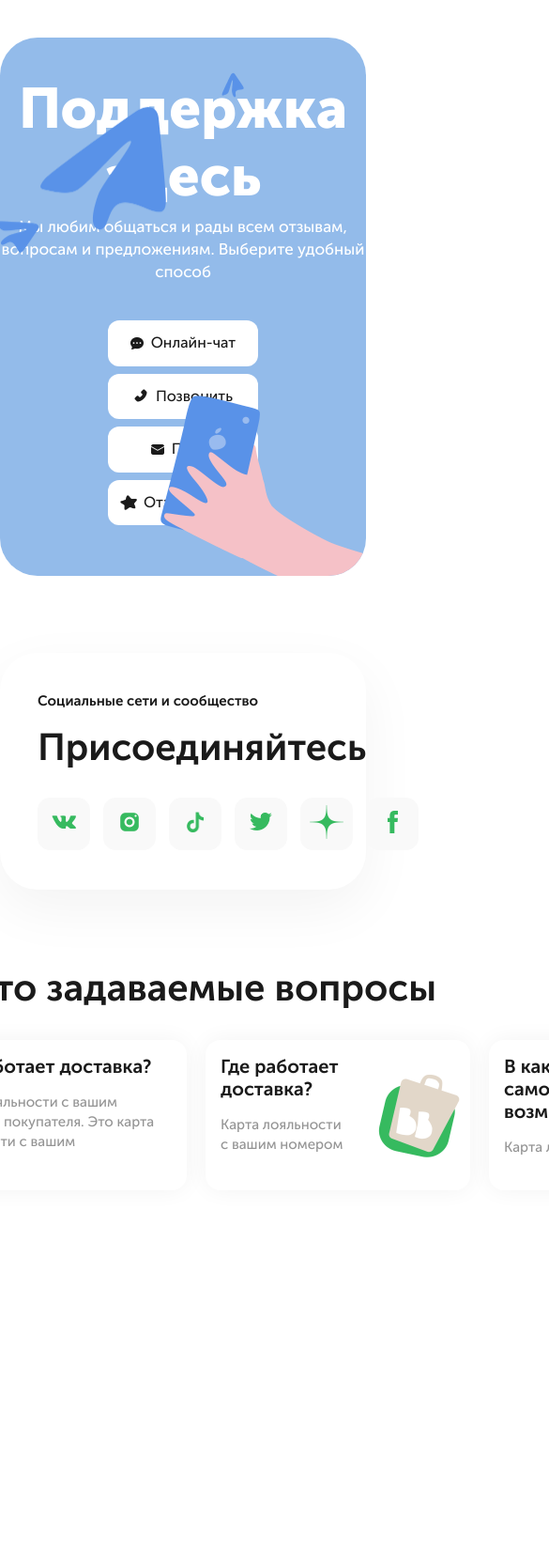
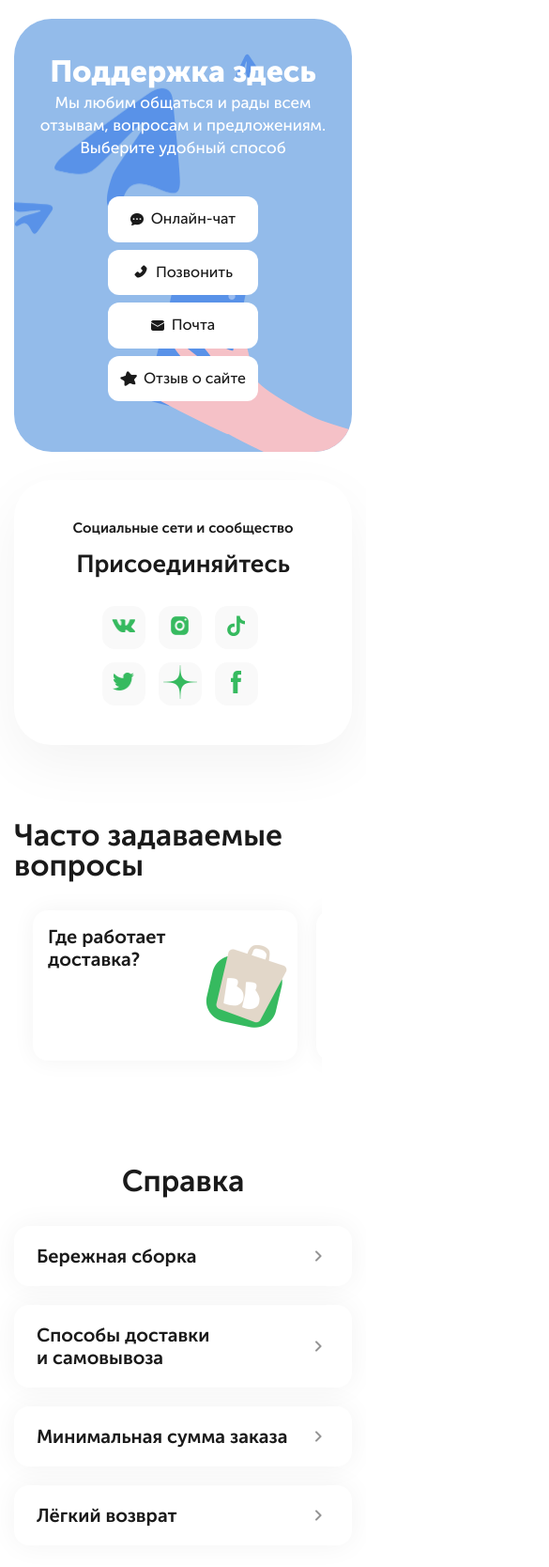
Before and after one commit to dunaisa/test-page-01, a plain HTML site: page index.html in a window 390 px wide. Shown: the top 1668 px of the page at 94% size, 585 px wide, since content can reach past the window. Before the commit the page ends 1389 px from the top, so only its background shows below. Drawn offline with Linux system fonts and the light colour scheme.

Commit message:
last section

```diff
--- a/index.html
+++ b/index.html
@@ -15,7 +15,7 @@
       Поддержка здесь
     </h1>
     <p class="contacts__subheading">
-      Мы любим общаться и рады всем отзывам, вопросам и предложениям. Выберите удобный способ
+      Мы любим общаться и рады всем отзывам, вопросам и&nbsp;предложениям. Выберите удобный способ
     </p>
     <ul class="contacts__items list">
       <li class="contacts__item list__item">
@@ -47,7 +47,7 @@
 
   <div class="networks">
     <div class="networks__text-wrapper">
-      <span class="networks__subheading">Социальные сети и сообщество</span>
+      <h2 class="networks__subheading">Социальные сети и&nbsp;сообщество</h2>
       <span class="networks__heading">Присоединяйтесь</span>
     </div>
     <ul class="networks__list list">
@@ -84,8 +84,8 @@
     </ul>
   </div>
 
-  <div class="slider-container">
-    <span class="slider-container__heading">Часто задаваемые вопросы</span>
+  <div class="slider-container section">
+    <h2 class="slider-container__heading section__heading">Часто задаваемые вопросы</h2>
     <div class="slider">
       <ul class="slider__list list">
         <li class="slider__item list__item">
@@ -109,7 +109,9 @@
           <p class="slider__item-heading ">Где работает доставка?</p>
         </li>
         <li class="slider__item list__item">
-          <p class="slider__item-heading ">Где работает доставка?</p>
+          <p class="slider__item-heading slider__item-heading_short">Где работает доставка?</p>
+          <p class="slider__item-subheading slider__item-subheading_short">Карта лояльности с&nbsp;вашим номером</p>
+          <img src="./images/bag.png" alt="Изображение пакета" class="slider__item-pic">
         </li>
         <li class="slider__item list__item">
           <p class="slider__item-heading ">Где работает доставка?</p>
@@ -118,13 +120,66 @@
 
 
 
-    <button class="slider__btn slider__btn_next">
-      <img src="./images/arrow-btn.png" alt="" class="slider__btn-arrow slider__btn-arrow_next">
-    </button>
+      <button class="slider__btn slider__btn_next" id="btn-next">
+        <img src="./images/arrow-btn.png" alt="" class="slider__btn-arrow slider__btn-arrow_next">
+      </button>
 
-    <button class="slider__btn slider__btn_prev">
-      <img src="./images/arrow-btn.png" alt="" class="slider__btn-arrow slider__btn-arrow_prev">
-    </button>
+      <button class="slider__btn slider__btn_prev" id="btn-prev">
+        <img src="./images/arrow-btn.png" alt="" class="slider__btn-arrow slider__btn-arrow_prev">
+      </button>
+    </div>
+
+  </div>
+
+  <div class="faq section">
+    <h2 class="faq__heading section__heading">Справка</h2>
+    <div class="faq__wrapper">
+      <div class="faq__box">
+        <div class="faq__question">
+          <h3 class="faq__question-heading">
+            Бережная сборка
+          </h3>
+          <img src="./images/faq-arrow.png" alt="" class="faq__arrow">
+        </div>
+        <div class="faq__answer">
+          <span class="faq__answer-text">Это карта лояльности с вашим номером покупат Это карта лояльности с вашим номером покупат</span>
+        </div>
+      </div>
+
+      <div class="faq__box">
+        <div class="faq__question">
+          <h3 class="faq__question-heading">
+            Способы доставки и&nbsp;самовывоза
+          </h3>
+          <img src="./images/faq-arrow.png" alt="" class="faq__arrow">
+        </div>
+        <div class="faq__answer">
+          <span class="faq__answer-text">Это карта лояльности с вашим номером покупат Это карта лояльности с вашим номером покупат</span>
+        </div>
+      </div>
+
+      <div class="faq__box">
+        <div class="faq__question">
+          <h3 class="faq__question-heading">
+            Минимальная сумма заказа
+          </h3>
+          <img src="./images/faq-arrow.png" alt="" class="faq__arrow">
+        </div>
+        <div class="faq__answer">
+          <span class="faq__answer-text">Это карта лояльности с вашим номером покупат Это карта лояльности с вашим номером покупат</span>
+        </div>
+      </div>
+      <div class="faq__box">
+        <div class="faq__question">
+          <h3 class="faq__question-heading">
+            Лёгкий возврат
+          </h3>
+          <img src="./images/faq-arrow.png" alt="" class="faq__arrow">
+        </div>
+        <div class="faq__answer">
+          <span class="faq__answer-text">Это карта лояльности с вашим номером покупат Это карта лояльности с вашим номером покупат</span>
+        </div>
+      </div>
     </div>
 
   </div>
--- a/index.js
+++ b/index.js
@@ -1,21 +1,29 @@
-const sliderList = document.querySelector('.slider__list');
-const nextBtnSlider = document.querySelector('.slider__btn_next');
-const prevBtnSlider = document.querySelector('.slider__btn_prev');
-let offset = 0;
+const initSlider = () => {
+  const sliderList = document.querySelector('.slider__list');
+  const sliderBtns = document.querySelectorAll('.slider .slider__btn');
+  const maxScrollLeft = sliderList.scrollWidth - sliderList.clientWidth;
 
-nextBtnSlider.addEventListener('click', function() {
-  if (offset > 306) {
-    nextBtnSlider.classList.add('slider__btn_next_inactive')
-  }
-  offset += 306;
-  sliderList.style.left = -offset + 'px'
-  console.log(offset)
+  sliderBtns.forEach(btn => {
+    btn.addEventListener('click', function() {
+      const dir = btn.id === 'btn-prev' ? -1 : 1;
+      const scrollAmount = sliderList.clientWidth * dir;
+      sliderList.scrollBy({left: scrollAmount, behavior: 'smooth'})
+    })
+  })
+
+  sliderList.addEventListener('scroll', () => {
+    sliderBtns[1].style.display = sliderList.scrollLeft <= 0 ? 'none' : 'block';
+    sliderBtns[0].style.display = sliderList.scrollLeft >= maxScrollLeft ? 'none' : 'block';
+  })
+
+}
+
+window.addEventListener('load', initSlider);
+
+const faqBox = document.querySelectorAll('.faq__box');
+
+faqBox.forEach(box => {
+  box.addEventListener('click', function() {
+    box.lastElementChild.classList.toggle('faq__answer_active')
+  })
 })
-
-prevBtnSlider.addEventListener('click', function() {
-  if (offset < 0) {
-    prevBtnSlider.classList.add('slider__btn_next_inactive')
-  }
-  offset -= 306;
-  sliderList.style.left = -offset + 'px'
-})
--- a/styles/style.css
+++ b/styles/style.css
@@ -1,13 +1,12 @@
 .page {
   max-width: 1280px;
   margin: 0 auto;
-  padding: 40px 0 80px;
+  padding: 40px 40px 80px;
   background-color: #ffffff;
   display: flex;
   flex-direction: column;
   align-items: center;
   justify-content: center;
-  /* gap: 80px; */
   color: #1A1A1A;
   font-family: "MuseoSansCyrl", sans-serif;
   box-sizing: border-box;
@@ -34,12 +33,11 @@
   background: #93BBEA;
   border-radius: 40px;
   padding: 40px 0 54px;
-  margin: 0 40px 82px;
+  margin: 0 0 82px;
   position: relative;
   overflow: hidden;
   max-width: 1200px;
   width: 100%;
-  box-sizing: border-box;
 }
 
 .contacts::before {
@@ -52,6 +50,7 @@
   background-image: url(../images/contacts/left-pic.png);
   background-repeat: no-repeat;
   background-size: 100% 100%;
+  z-index: 1;
 }
 
 .contacts::after {
@@ -64,6 +63,7 @@
   background-image: url(../images/contacts/right-pic.png);
   background-repeat: no-repeat;
   background-size: 100% 100%;
+  z-index: 1;
 }
 
 .contacts__heading {
@@ -73,8 +73,9 @@
   font-weight: 900;
   text-align: center;
   margin: 0;
-  padding: 0 0 6px 0;
+  padding: 0 20px 6px;
   color: #FFFFFF;
+  z-index: 2;
 }
 
 .contacts__subheading {
@@ -84,10 +85,11 @@
   font-weight: 400;
   text-align: center;
   margin: 0;
-  padding: 0 0 40px;
+  padding: 0 20px 40px;
   color: #FFFFFF;
   display: block;
   max-width: 535px;
+  z-index: 2;
 }
 
 .contacts__items {
@@ -98,6 +100,7 @@
   align-items: center;
   gap: 8px;
   margin: 0 100px;
+  z-index: 2;
 }
 
 .contacts__item {
@@ -112,19 +115,11 @@
 }
 
 .contacts__link {
-  /* font-family: "MuseoSansCyrl", sans-serif;
-  font-size: 15px;
-  line-height: 18px;
-  font-weight: 600; */
   padding: 0;
   margin: 0;
   color: #1A1A1A;
   display: flex;
   align-items: center;
-}
-
-.contacts__link-icon {
-
 }
 
 .contacts__link-icon_chat {
@@ -237,9 +232,10 @@
   display: flex;
   flex-direction: column;
   align-items: center;
+  margin-bottom: 80px;
 }
 
-.slider-container__heading {
+.section__heading {
   font-family: "MuseoSansCyrl", sans-serif;
   font-size: 40px;
   line-height: 48px;
@@ -250,30 +246,30 @@
 }
 
 .slider {
-  max-width: 1200px;
-  width: 100%;
-  padding: 32px 20px;
-  /* margin: 32px 20px; */
+  width: 84vw;
   overflow: hidden;
   position: relative;
   box-sizing: border-box;
+  align-self: start;
 }
 
 .slider__list {
-  width: 2142px;
-  height: 170px;
-  display: flex;
+  display: grid;
+  overflow-x: auto;
+  grid-template-columns: repeat(7, 1fr);
   gap: 20px;
-  position: relative;
-  left: 0;
-  transition: all ease 1s;
+  scrollbar-width: none;
+  padding: 32px 20px;
+
+}
+
+.slider__list::-webkit-scrollbar {
+  display: none;
 }
 
 .slider__item {
-  /* max-height: 160px; */
   height: 160px;
-  max-width: 282px;
-  width: 100%;
+  width: 282px;
   display: flex;
   flex-direction: column;
   flex-wrap: wrap;
@@ -339,15 +335,20 @@
 }
 
 .slider__btn_next {
-  right: 0;
+  right: 3px;
 }
 
-.slider__btn_next_inactive {
+.slider__btn_inactive {
   display: none;
 }
 
+.slider__btn_active {
+  display: block;
+}
+
 .slider__btn_prev {
-  left: 0;
+  left: 3px;
+  display: none;
 }
 
 .slider__btn-arrow {
@@ -359,3 +360,167 @@
 .slider__btn-arrow_prev {
   transform: rotate(180deg);
 }
+
+.faq {
+  width: 100%;
+  display: flex;
+  flex-direction: column;
+  justify-content: center;
+  align-items: center;
+}
+
+.faq__heading {
+  margin-bottom: 32px;
+}
+
+.faq__wrapper {
+  display: flex;
+  flex-direction: column;
+  max-width: 996px;
+  width: 100%;
+}
+
+.faq__box {
+  box-shadow: 0px 0px 30px 0px rgba(0, 0, 0, 0.05);
+  border-radius: 16px;
+  padding: 20px 24px;
+  margin-bottom: 20px;
+  cursor: pointer;
+}
+
+.faq__question {
+  display: flex;
+  justify-content: space-between;
+  align-items: center;
+  width: 100%;
+  box-sizing: border-box;
+}
+
+.faq__question-heading{
+  font-family: "MuseoSansCyrl", sans-serif;
+  font-size: 20px;
+  line-height: 24px;
+  font-weight: 600;
+  margin: 0;
+  color: #1A1A1A;
+  padding: 0;
+}
+
+.faq__arrow {
+  width: 24px;
+  height: 24px;
+  object-fit: cover;
+}
+
+.faq__answer-text {
+  font-family: "MuseoSansCyrl", sans-serif;
+  font-size: 13px;
+  line-height: 18.2px;
+  font-weight: 600;
+  margin: 0;
+  color: #949494;
+  padding: 0;
+}
+
+.faq__answer {
+  display: none;
+}
+
+.faq__answer_active {
+  display: block;
+}
+
+.faq__arrow_active {
+  transform: rotate(90deg);
+}
+
+@media screen and (max-width: 1024px){
+  .contacts {
+    margin-bottom: 30px;
+  }
+}
+
+@media screen and (max-width: 955px){
+  .contacts__items {
+    max-width: 450px;
+  }
+}
+
+@media screen and (max-width: 768px){
+
+  .contacts__heading {
+    font-size: 52px;
+    line-height: 62px;
+  }
+
+  .slider__btn {
+    display: none !important;
+  }
+}
+
+@media screen and (max-width: 580px){
+  .page {
+    padding: 20px 15px 40px;
+  }
+  .contacts__heading {
+    font-size: 42px;
+    line-height: 42px;
+  }
+
+  .networks {
+    justify-content: center;
+  }
+
+  .networks__heading {
+    font-size: 32px;
+    line-height: 34px;
+    text-align: center;
+  }
+
+  .networks__subheading {
+    text-align: center;
+  }
+
+  .networks__list {
+    flex-wrap: wrap;
+    max-width: 173px;
+  }
+
+  .networks__item {
+    width: 46px;
+    height: 46px;
+  }
+}
+
+@media screen and (max-width: 450px){
+  .contacts__heading {
+    font-size: 32px;
+    line-height: 32px;
+  }
+
+  .section__heading {
+    font-size: 32px;
+    line-height: 32px;
+  }
+
+  .networks__heading {
+    font-size: 26px;
+    line-height: 28px;
+  }
+}
+
+@media screen and (max-width: 320px){
+  .contacts__heading {
+    font-size: 28px;
+    line-height: 28px;
+  }
+  .networks__heading {
+    font-size: 26px;
+    line-height: 28px;
+  }
+
+  .section__heading {
+    font-size: 28px;
+    line-height: 28px;
+  }
+}
```
Also changed, not shown: images/faq-arrow.png (added), 1 other file.
